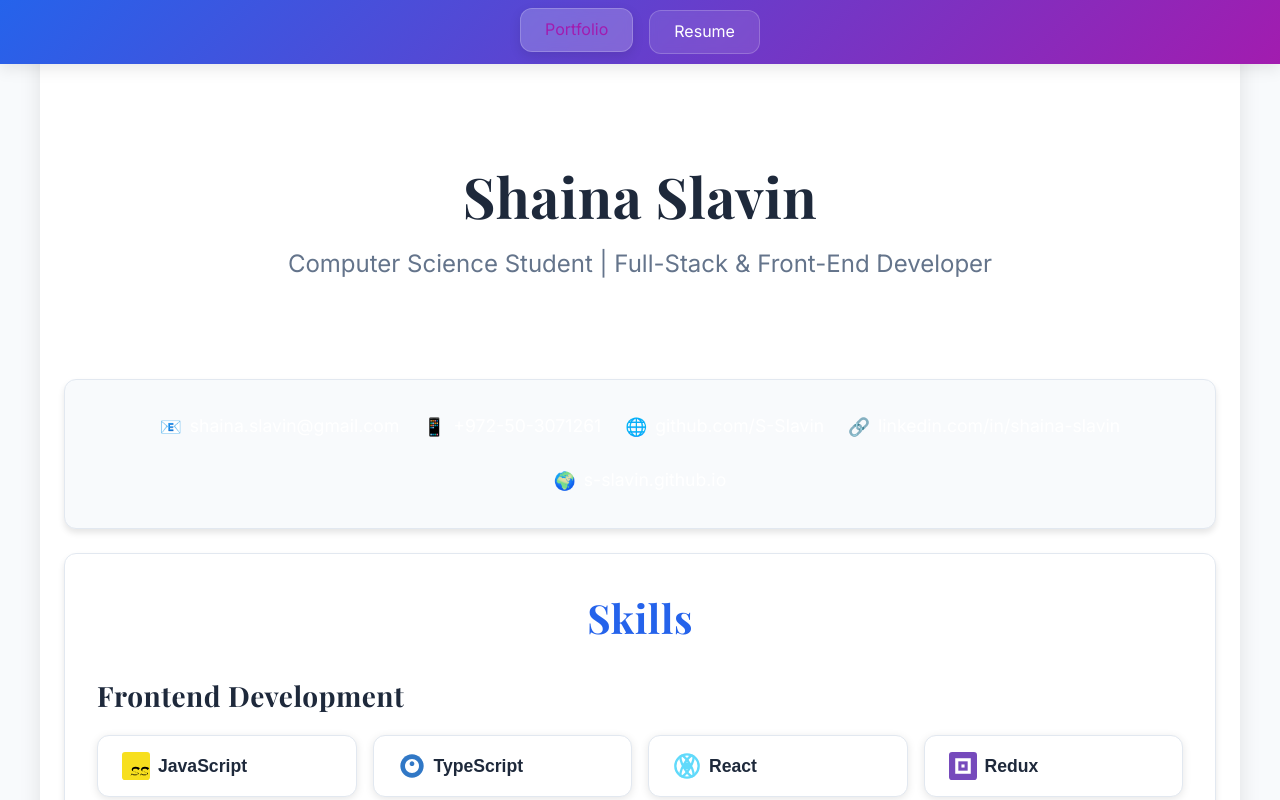
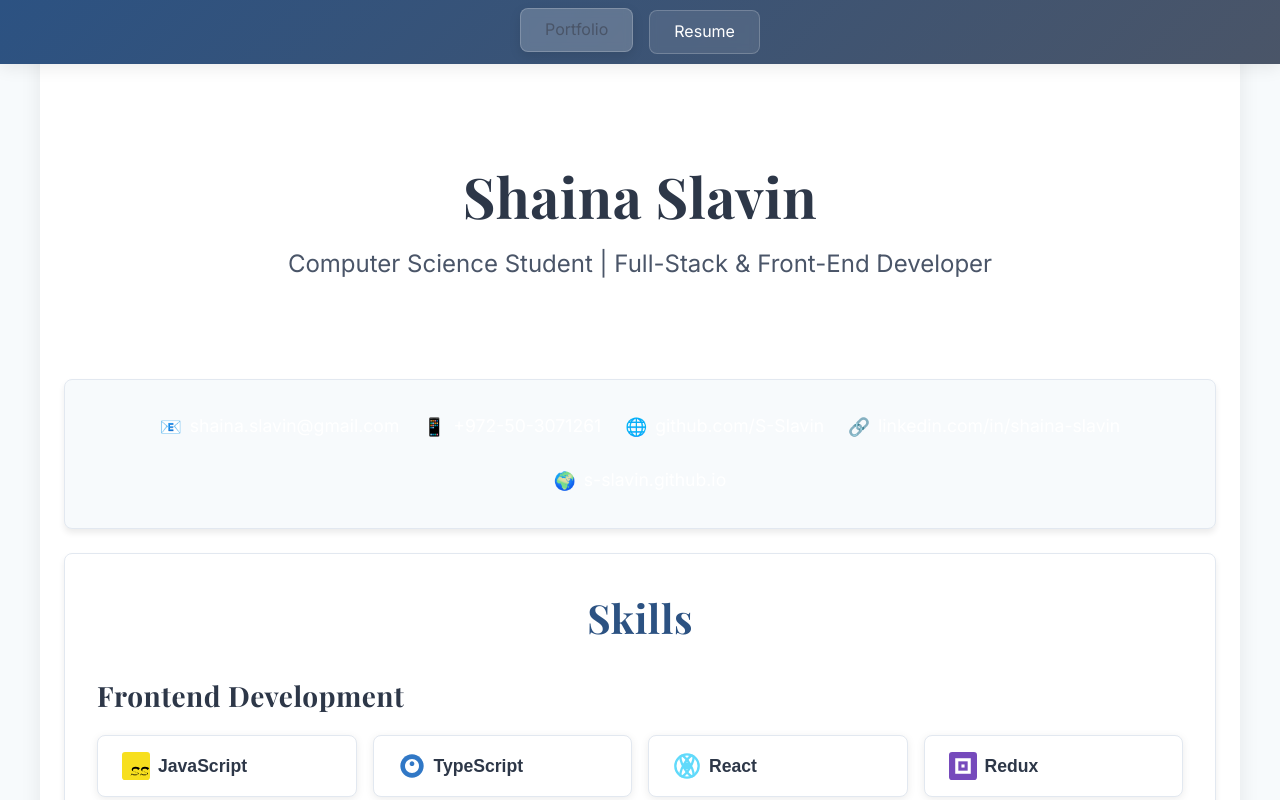
Before and after one commit to S-Slavin/s-slavin.github.io, a website: page index.html in a window 1280 px wide. Shown: the top 800 px of the page. Drawn offline with nearby package versions, Linux system fonts and the light colour scheme.

Commit message:
Update color scheme to more professional palette

```diff
--- a/styles.css
+++ b/styles.css
@@ -4,14 +4,14 @@
 /* Modern CSS Reset and Base Styles */
 :root {
   /* Colors */
-  --primary: #2563eb;
-  --primary-dark: #1d4ed8;
-  --text: #1e293b;
-  --text-light: #64748b;
+  --primary: #2c5282;  /* Professional navy blue */
+  --primary-dark: #1a365d;
+  --text: #2d3748;     /* Dark gray for text */
+  --text-light: #4a5568; /* Medium gray for secondary text */
   --background: #ffffff;
-  --background-alt: #f8fafc;
+  --background-alt: #f7fafc; /* Very light gray for subtle contrast */
   --border: #e2e8f0;
-  --shadow: rgba(0, 0, 0, 0.1);
+  --shadow: rgba(0, 0, 0, 0.08);
 
   /* Typography */
   --font-sans: 'Inter', -apple-system, BlinkMacSystemFont, 'Segoe UI', Roboto, sans-serif;
@@ -29,11 +29,11 @@
   /* Layout */
   --container-width: 1200px;
   --header-height: 4rem;
-  --border-radius: 12px;
+  --border-radius: 8px;  /* Slightly reduced for more professional look */
 
   /* New variables */
-  --accent: #a21caf;
-  --gradient: linear-gradient(135deg, #2563eb 0%, #a21caf 100%);
+  --accent: #4a5568;    /* Professional gray accent */
+  --gradient: linear-gradient(135deg, #2c5282 0%, #4a5568 100%); /* Subtle blue to gray gradient */
 }
 
 /* Reset & Base Styles */
```
